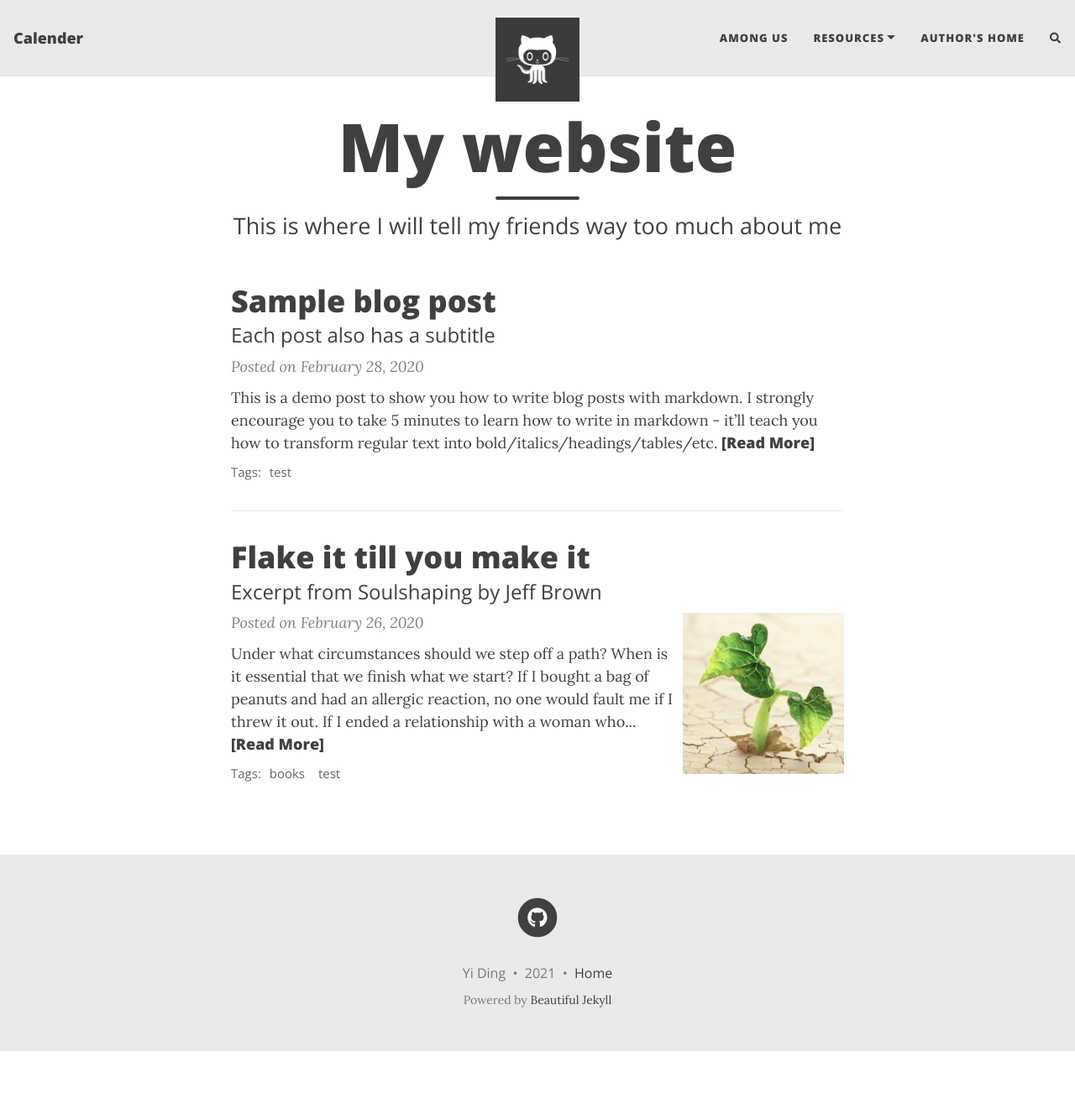
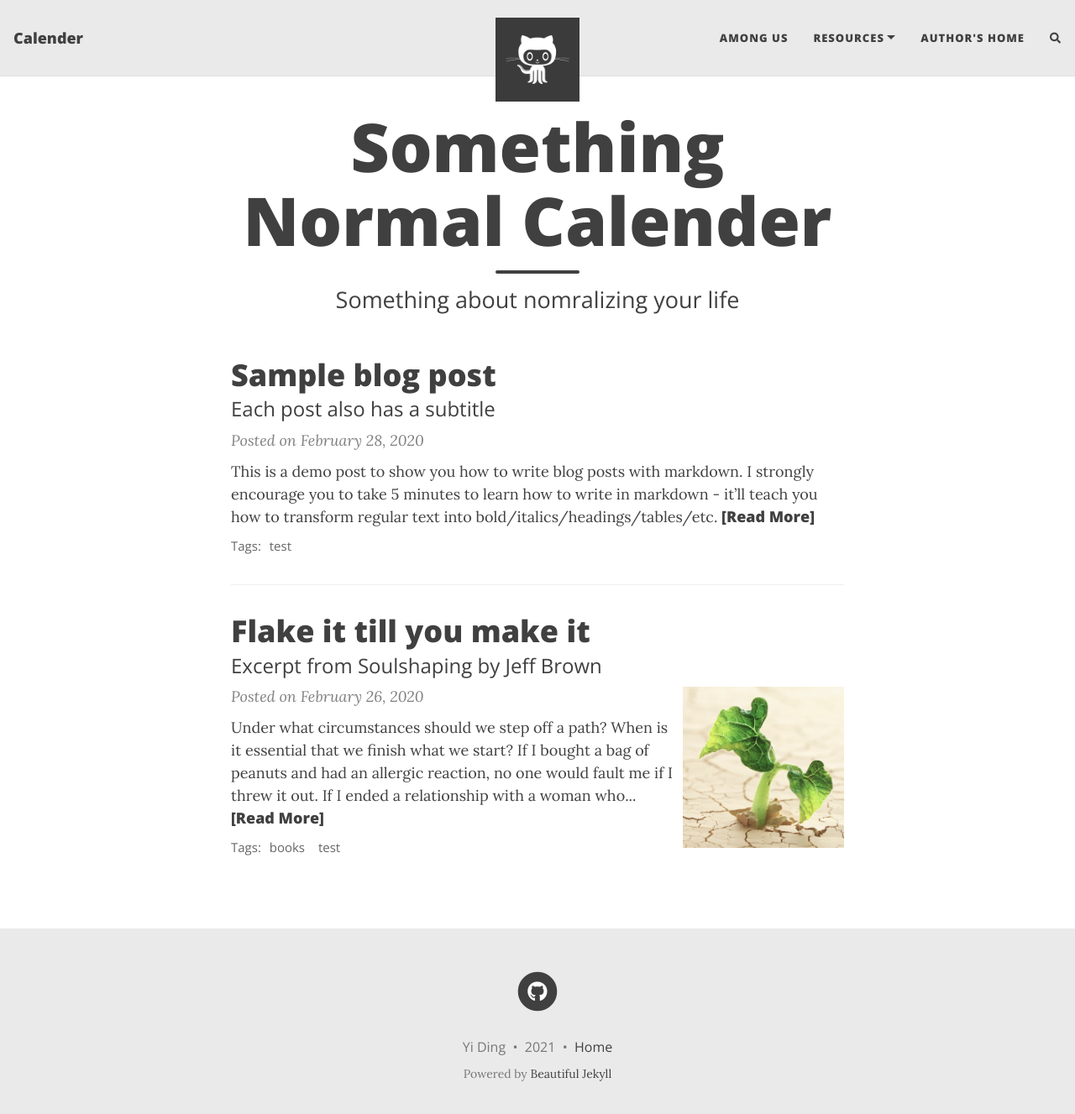
Before and after one commit to Ianewb/SE1-Something, a Jekyll site: the page built from index.html, in a window 1280 px wide and 1340 px high. Shown: the top 1327 px of the window at 84% size. Built offline with Jekyll 4.4.1, drawn with Linux system fonts in a browser that asks for light colours; nearby versions of some CDN libraries; the list of posts is cut into pages by our own code; comment, search, counter and statistics services are not loaded.

Commit message:
Update index.html
Home page update

```diff
--- a/index.html
+++ b/index.html
@@ -1,5 +1,5 @@
 ---
 layout: home
-title: My website
-subtitle: This is where I will tell my friends way too much about me
+title: Something Normal Calender
+subtitle: Something about nomralizing your life
 ---
```
